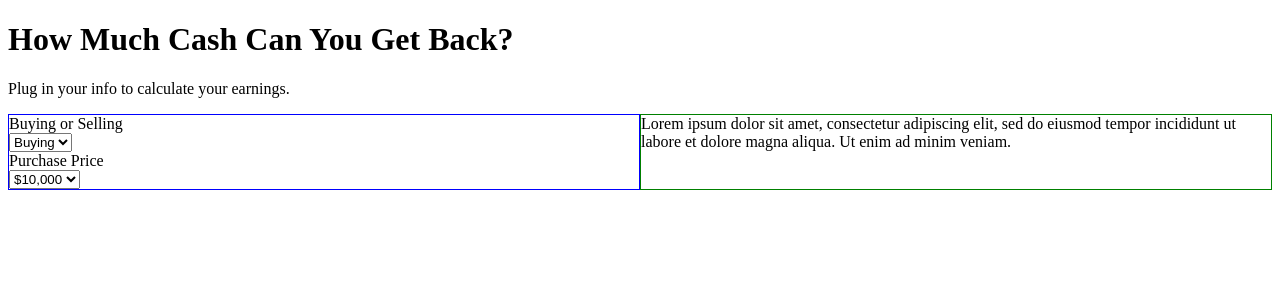
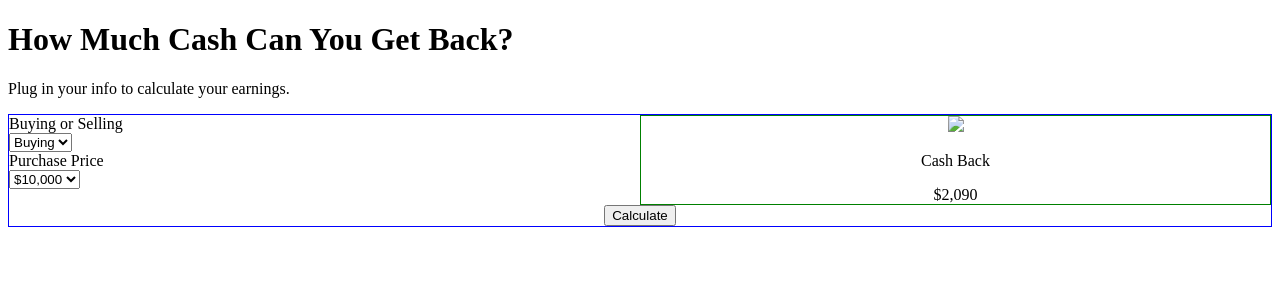
Before and after one commit to Ly900/cash-calculator, a PHP site: page / in a window 1280 px wide. Shown: the top 300 px of the page. Run offline with PHP 8.4, Linux system fonts and the light colour scheme; some libraries are stand-ins or nearby versions.

Commit message:
add cash back results section to form

```diff
--- a/app.js
+++ b/app.js
@@ -17,17 +17,18 @@ const CashCalcHeading = function() {
 
 const CashCalcBody = function() {
 	return(
-		<div className="cash-calc__body">
 		<CashCalcForm/>
-			<CashCalcResults/>
-		</div>
 	);
 }
 
 const CashCalcForm = function() {
 	return(
-		<div className="cash-calc__block cash-calc__form-container">
+		<div className="cash-calc__form-container">
 			<form className="cash-calc__form">
+
+				<div className="cash-calc__inputs-results-wrapper">
+
+				<div class="cash-calc__form-block cash-calc__inputs-block">
 
 					<div className="cash-calc__input-section cash-calc__input-section__prompt">
 						<label className="cash-calc__form-item">Buying or Selling</label>
@@ -54,18 +55,42 @@ const CashCalcForm = function() {
 						</select>
 					</div>
 
+				</div>
+
+				<div class="cash-calc__form-block">
+
+					<div className="cash-calc__block cash-calc__results">
+						<img src="https://via.placeholder.com/150"></img>
+						<p>Cash Back</p>
+						<div>$2,090</div>
+					</div>
+
+				</div>
+
+
+
+
+
+				</div>
+
+
+
+				<div className="cash-calc__submit-container">
+					<button className="cash-calc__submit-btn">Calculate</button>
+				</div>
+
 			</form>
 		</div>
 	);
 }
 
-const CashCalcResults = function() {
-	return(
-		<div className="cash-calc__block cash-calc__results">
-			Lorem ipsum dolor sit amet, consectetur adipiscing elit, sed do eiusmod tempor incididunt ut labore et dolore magna aliqua. Ut enim ad minim veniam.
-		</div>
-	);
-}
+// const CashCalcResults = function() {
+// 	return(
+// 		<div className="cash-calc__block cash-calc__results">
+// 			Lorem ipsum dolor sit amet, consectetur adipiscing elit, sed do eiusmod tempor incididunt ut labore et dolore magna aliqua. Ut enim ad minim veniam.
+// 		</div>
+// 	);
+// }
 
 ReactDOM.render(
 	<CashCalculator/>,
--- a/style.css
+++ b/style.css
@@ -12,11 +12,21 @@ div {
 }
 
 .cash-calc__body {
+	/* display: flex;
+	flex-direction: column; */
+}
+
+.cash-calc__form {
+	/* display: flex;
+	flex-direction: column; */
+}
+
+.cash-calc__inputs-results-wrapper {
 	display: flex;
 	flex-direction: column;
 }
 
-.cash-calc__block {
+.cash-calc__form-block {
 
 }
 
@@ -34,14 +44,21 @@ div {
 
 .cash-calc__results {
 	border: 1px solid green;
+	text-align: center;
+}
+
+.cash-calc__submit-container {
+	margin: 0 auto;
+	width: 100%;
+	text-align: center;
 }
 
 
 @media screen and (min-width: 780px) {
-	.cash-calc__body {
+	.cash-calc__inputs-results-wrapper {
 		flex-direction: row;
 	}
-	.cash-calc__block {
+	.cash-calc__form-block {
 		flex: 1;
 	}
 }
```
Also changed, not shown: cash-back-data.json (+6 -6 lines). Lines whose indentation alone changed are shown as unchanged.
